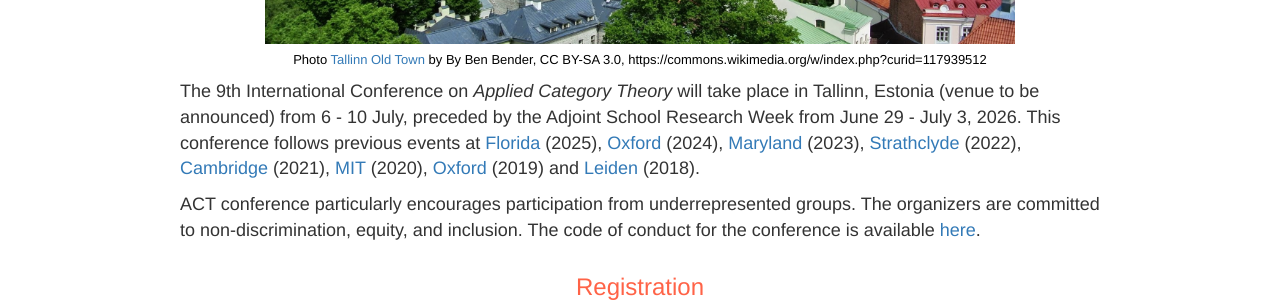
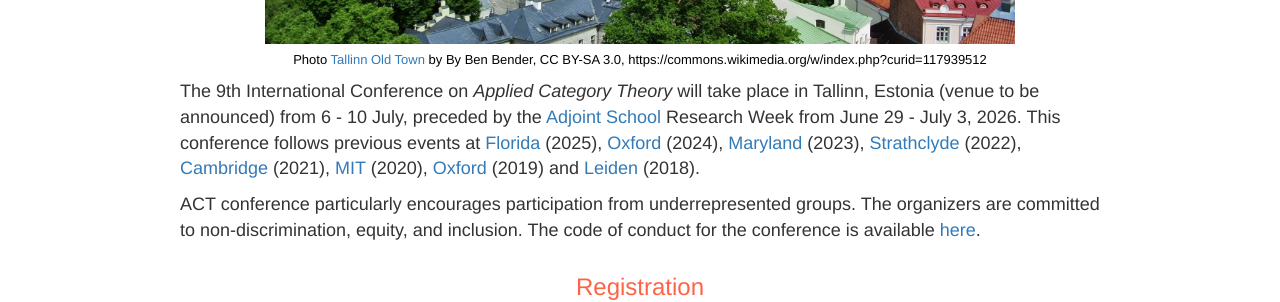
Before and after one commit to actconf2026/actconf2026.github.io, a Jekyll site: the page built from index.html, in a window 1280 px wide and 1142 px high. Shown: the part 510-812 px from the top of the window. Built offline with Jekyll 4.4.1, drawn with Linux system fonts in a browser that asks for light colours; part of the change alters nothing that is shown.

```diff
--- a/index.html
+++ b/index.html
@@ -17,7 +17,7 @@ layout: act
 	  <div class="col-xs-10">
 	 <font size="+1">The 9th International Conference on
 	<em>Applied Category Theory</em> will take place in Tallinn, Estonia (venue to be announced)
-	from 6 - 10 July, preceded by the Adjoint School Research Week from June 29 - July 3, 2026. This conference
+	from 6 - 10 July, preceded by the <a href="https://adjointschool.com/"> Adjoint School </a> Research Week from June 29 - July 3, 2026. This conference
 	follows previous events at <a href="https://gataslab.org/act2025/act2025.html">Florida</a> (2025),
 	<a href="https://oxford24.github.io/">Oxford</a> (2024),
 	<a href="https://act2023.github.io/">Maryland</a> (2023),
```
